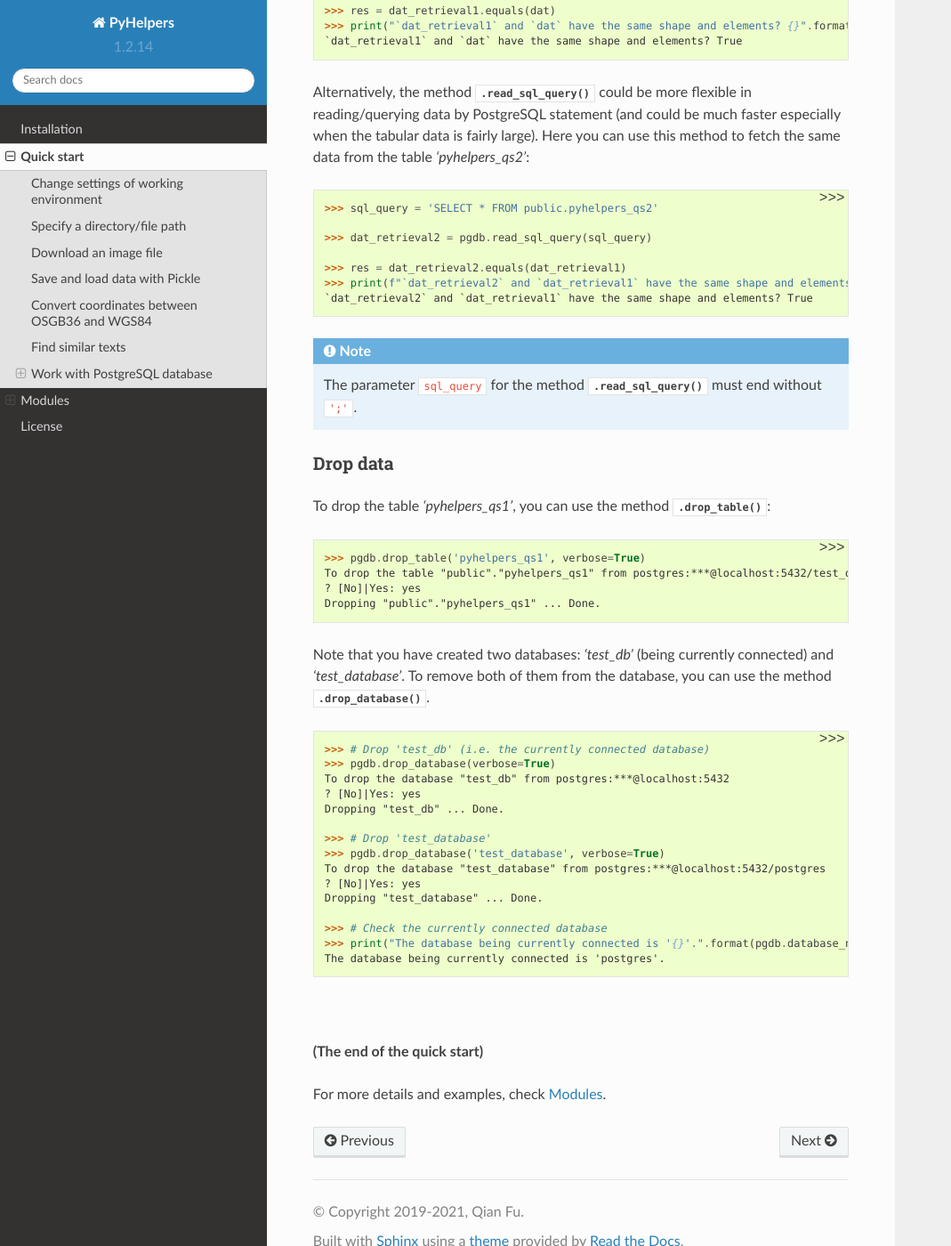
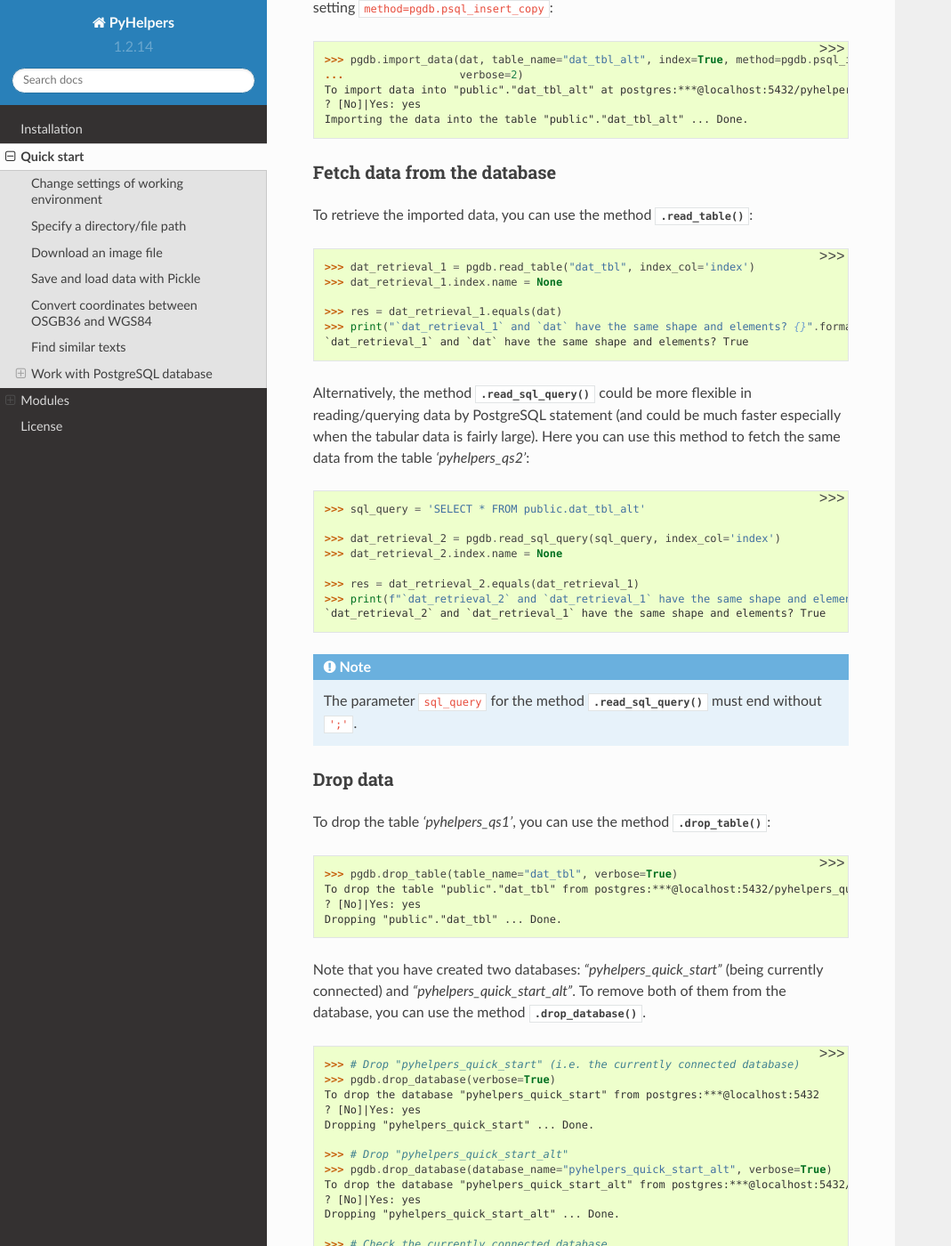
Before and after one commit to mikeqfu/pyhelpers, a Sphinx documentation site: the page built from docs/source/quick-start.rst, in a window 1280 px wide and 1400 px high, scrolled down 11143 px. Shown: the whole window at 89% size, without its empty margins (0-1069 px from the left). Built offline with Sphinx 7.4.7 and the Read the Docs theme 2.0.0, drawn with Linux system fonts in a browser that asks for light colours; some of the changed text lies outside the part shown.

Commit message:
Modify docs\source\quick-start.rst

```diff
--- a/docs/source/quick-start.rst
+++ b/docs/source/quick-start.rst
@@ -59,7 +59,7 @@
     >>> print(rel_path_cwd)
     .
 
-To direct to a temporary folder, named ``"pyhelpers_quick_start"``, for this tutorial:
+To direct to a temporary folder, named *"pyhelpers_quick_start"*, for this tutorial:
 
 .. code-block:: python
 
@@ -71,36 +71,36 @@
     >>> print(rel_path_qs)
     pyhelpers_quick_start
 
-Check whether the directory "pyhelpers_quick_start" exists:
+Check whether the directory *"pyhelpers_quick_start\\"* exists:
 
 .. code-block:: python
 
-    >>> print("The directory \"{}\" exists? {}".format(rel_path_qs, os.path.exists(path_to_qs)))
-    The directory "pyhelpers_quick_start" exists? False
+    >>> print("The directory \"{}\\\" exists? {}".format(rel_path_qs, os.path.exists(path_to_qs)))
+    The directory "pyhelpers_quick_start\" exists? False
 
-In the case that the folder ``'pyhelpers_quick_start'`` does not exist, you could set the parameter ``mkdir`` (which defaults to ``False``) to be ``True``, and the folder will be created as the path is specified:
+In the case that the directory *"pyhelpers_quick_start\\"* does not exist, you could set the parameter ``mkdir`` (which defaults to ``False``) to be ``True``, and the folder will be created as the path is specified:
 
 .. code-block:: python
 
     >>> # Set `mkdir` to be `True` to create a folder named "pyhelpers_quick_start"
     >>> path_to_qs = cd(qs_dirname, mkdir=True)
 
-    >>> # Whether the directory "pyhelpers_quick_start" exists now
-    >>> print("The directory \"{}\" exists? {}".format(rel_path_qs, os.path.exists(path_to_qs)))
-    The directory "pyhelpers_quick_start" exists? True
+    >>> # Whether the directory "pyhelpers_quick_start\" exists now
+    >>> print("The directory \"{}\\\" exists? {}".format(rel_path_qs, os.path.exists(path_to_qs)))
+    The directory "pyhelpers_quick_start\" exists? True
 
 If you provide a filename (with a file extension), you can then get an absolute path to the file. For example:
 
 .. code-block:: python
 
-    >>> dat_filename = "data.dat"  # Specify a filename
+    >>> dat_filename = "quick_start.dat"  # Specify a filename
 
-    >>> dat_file_path = cd(qs_dirname, dat_filename)  # Path to the file named "dat.dat"
+    >>> dat_file_path = cd(qs_dirname, dat_filename)  # Path to the file named "quick_start.dat"
     >>> # equivalent to: dat_file_path = cd(path_to_qs, dat_filename)
 
-    >>> dat_rel_path = os.path.relpath(dat_file_path)  # Relative path of the file "dat.dat"
+    >>> dat_rel_path = os.path.relpath(dat_file_path)  # Relative path of the file "quick_start.dat"
     >>> print(dat_rel_path)
-    pyhelpers_quick_start\data.dat
+    pyhelpers_quick_start\quick_start.dat
 
 When only one filename (with a file extension) is provided and ``mkdir=True``, the function will only create the folder (if it does not exist) for the file, rather than taking the filename as a folder name.
 
@@ -174,7 +174,7 @@
 
 .. note::
 
-    The function :py:func:`download_file_from_url()<pyhelpers.ops.download_file_from_url>` requires `requests`_ and `tqdm`_.
+    The function :py:func:`download_file_from_url()<pyhelpers.ops.download_file_from_url>` requires `requests`_ (and, if ``verbose=True``, `tqdm`_).
 
 Suppose you would like to download a Python logo from the homepage of `Python`_, firstly, specify the URL:
 
@@ -182,7 +182,7 @@
 
     >>> url = 'https://www.python.org/static/community_logos/python-logo-master-v3-TM.png'
 
-Then specify where you would like to save the .png file and what the filename it would be. For example, to name the file as ``"python-logo.png"`` and save it to the directory ``"pyhelpers_quick_start\images"``:
+Then specify where you would like to save the .png file and what the filename it would be. For example, to name the file as *"python-logo.png"* and save it to the directory *"pyhelpers_quick_start\\images\\"*:
 
 .. code-block:: python
 
@@ -202,19 +202,19 @@
 
 If you are using Jupyter Notebook, you can also view the picture using `IPython.display.Image`_:
 
-.. figure:: _images/python-logo.*
+.. figure:: _images/python-logo-qs.*
     :name: python-logo-qs
     :align: center
     :width: 65%
 
     The Python Logo.
 
-Again, if you would like to delete the download directory, ``"pyhelpers_quick_start\images\"``, use the function :py:func:`delete_dir()<pyhelpers.dir.delete_dir>`:
+Again, if you would like to delete the download directory, *"pyhelpers_quick_start\\images\\"* as well as *"pyhelpers_quick_start\\"*, use the function :py:func:`delete_dir()<pyhelpers.dir.delete_dir>`:
 
 .. code-block:: python
 
     >>> delete_dir(path_to_qs, confirmation_required=False, verbose=True)
-    Deleting "pyhelpers_quick_start" ... Done.
+    Deleting "pyhelpers_quick_start\" ... Done.
 
 From the module :py:mod:`ops<pyhelpers.ops>`, the function :py:func:`confirmed()<pyhelpers.ops.confirmed>` may be quite helpful especially when you would like to request a confirmation before proceeding with some processes. For example:
 
@@ -261,14 +261,16 @@
     ...                      (383819, 398052),   # Manchester
     ...                      (582044, 152953)],  # Leeds
     ...                     dtype=np.int64)
-    >>> dat = pd.DataFrame(xy_array, columns=['Easting', 'Northing'])
+    >>> idx_names = ['London', 'Birmingham', 'Manchester', 'Leeds']
+    >>> col_names = ['Easting', 'Northing']
+    >>> dat = pd.DataFrame(xy_array, index=idx_names, columns=col_names)
 
     >>> print(dat)
-       Easting  Northing
-    0   530034    180381
-    1   406689    286822
-    2   383819    398052
-    3   582044    152953
+                Easting  Northing
+    London       530034    180381
+    Birmingham   406689    286822
+    Manchester   383819    398052
+    Leeds        582044    152953
 
 If you would like to save ``dat`` as a `pickle`_ file and retrieve it later, use the functions :py:func:`save_pickle()<pyhelpers.store.save_pickle>` and :py:func:`load_pickle()<pyhelpers.store.load_pickle>`:
 
@@ -295,17 +297,18 @@
 
 .. code-block:: python
 
+    >>> # Check whether `dat_retrieved` is equal to `dat`
     >>> print("`dat_retrieved` is equal to `dat`? {}".format(dat_retrieved.equals(dat)))
     `dat_retrieved` is equal to `dat`? True
 
 The :ref:`pyhelpers.store<store>` module also have functions for saving/loading data of some other formats, such as ``.csv``, ``.txt``, ``.json``, ``.xlsx`` (or ``.xls``) and ``.feather``.
 
-Now, before you move on, you can delete the directory *'pyhelpers_quick_start'* (i.e. ``path_to_qs``) to clear up the mess that have been produced so far:
+Now, before you move on, you can delete the directory *"pyhelpers_quick_start\\"* (i.e. ``path_to_qs``) to clear up the mess that have been produced so far:
 
 .. code-block:: python
 
     >>> delete_dir(path_to_qs, confirmation_required=False, verbose=True)
-    Deleting "pyhelpers_quick_start" ... Done.
+    Deleting "pyhelpers_quick_start\" ... Done.
 
 
 .. _geom-examples:
@@ -384,18 +387,18 @@
     >>> print(result_1)
     Anglia
 
-The parameter ``processor`` for the function is by default ``'fuzzywuzzy'``, meaning that it would use the Python package `FuzzyWuzzy`_ to perform the task.
+The parameter ``processor`` for the function is by default ``'difflib'``, meaning that it would use the Python package `difflib`_ to perform the task.
 
-Alternatively, you could also turn to `NLTK`_ by setting ``processor`` to be ``'nltk'``:
+Alternatively, you could also turn to `FuzzyWuzzy`_ by setting ``processor`` to be ``'fuzzywuzzy'``:
 
 .. note::
 
-    `NLTK`_ is not required for the installation of PyHelpers. If it is not yet available on your system, you have to install it before you can proceed with ``processor='nltk'``.
+    `FuzzyWuzzy`_ is not required for the installation of PyHelpers (>=1.2.15). If it is not yet available on your system, you have to install it before you can proceed with setting ``processor='fuzzywuzzy'``.
 
 .. code-block:: python
 
     >>> # Find the most similar word to 'ang' by using NLTK
-    >>> result_2 = find_similar_str(string, lookup_list, processor='nltk')
+    >>> result_2 = find_similar_str(string, lookup_list, processor='fuzzywuzzy')
 
     >>> print(result_2)
     Anglia
@@ -427,88 +430,89 @@
 
     ``password`` is by default ``None``. If you do not wish to specify the password explicitly in your script, then you will be asked to type in the password manually when you create an instance of the class.
 
-For example, to create an instance named ``pgdb`` and connect to a database named *'test_db'*:
+For example, to create an instance named ``pgdb`` and connect to a database named *"pyhelpers_quick_start"*:
 
 .. code-block:: python
 
-    >>> pgdb = PostgreSQL(host='localhost', port=5432, username='postgres', database_name='test_db',
-    ...                   password=None)
+    >>> pgdb = PostgreSQL(host='localhost', port=5432, username='postgres',
+    ...                   database_name="pyhelpers_quick_start", password=None)
     Password (postgres@localhost:5432): ***
-    Connecting postgres:***@localhost:5432/test_db ... Successfully.
+    Connecting postgres:***@localhost:5432/pyhelpers_quick_start ... Successfully.
 
-.. figure:: _images/qs-sql-test-db.png
-    :name: qs-sql-test-db
+.. figure:: _images/qs-sql-test-db-1.png
+    :name: qs-sql-test-db-1
     :align: center
-    :width: 50%
+    :width: 60%
 
-    The database *'test_db'*.
+    The database *"pyhelpers_quick_start"*.
 
 .. note::
 
     - Similar to ``password``, if any of the other parameters is ``None``, you will also be asked to type in the information.
 
-    - If the database *'test_db'* does not exist, it will be created as you create the instance ``pgdb``.
+    - If the database *"pyhelpers_quick_start"* does not exist, it will be created as you create the instance ``pgdb``.
 
-To create another database named *'test_database'*:
+To create another database named *"pyhelpers_quick_start_alt"*:
 
 .. code-block:: python
 
-    >>> pgdb.create_database('test_database', verbose=True)
-    Creating a database: "test_database" ... Done.
+    >>> pgdb.create_database("pyhelpers_quick_start_alt", verbose=True)
+    Creating a database: "pyhelpers_quick_start_alt" ... Done.
 
 To check if the database has been successfully created:
 
 .. code-block:: python
 
-    >>> res = pgdb.database_exists('test_database')
-    >>> print("The database 'test_database' has been successfully created? {}".format(res))
-    The database 'test_database' has been successfully created? True
+    >>> print("The database being currently connected is \"{}\".".format(pgdb.database_name))
+    The database being currently connected is "pyhelpers_quick_start_alt".
 
-    >>> print("The database being currently connected is '{}'.".format(pgdb.database_name))
-    The database being currently connected is 'test_database'.
+    >>> res = pgdb.database_exists("pyhelpers_quick_start_alt")
+    >>> print("The database \"{}\" is successfully created? {}".format(pgdb.database_name, res))
+    The database "pyhelpers_quick_start_alt" is successfully created? True
 
-.. figure:: _images/qs-sql-test-database.png
-    :name: qs-sql-test-database
+.. figure:: _images/qs-sql-test-db-2.png
+    :name: qs-sql-test-db-2
     :align: center
-    :width: 50%
+    :width: 60%
 
-    The database *'test_database'*.
+    The database *"pyhelpers_quick_start_alt"*.
 
 .. note::
 
-    Once a new database is created, the instance ``pgdb`` is by default connected with the new database *'test_database'*.
+    Once a new database is created, the instance ``pgdb`` is by default connected with the new database *"pyhelpers_quick_start_alt"*.
 
-If you would like to connect back to *'test_db'*:
+If you would like to connect back to *"pyhelpers_quick_start"*:
 
 .. code-block:: python
 
-    >>> pgdb.connect_database('test_db', verbose=True)
-    Connecting postgres:***@localhost:5432/test_db ... Successfully.
+    >>> pgdb.connect_database("pyhelpers_quick_start", verbose=True)
+    Connecting postgres:***@localhost:5432/pyhelpers_quick_start ... Successfully.
 
-    >>> print("The database being currently connected is '{}'.".format(pgdb.database_name))
-    The database being currently connected is 'test_db'.
+    >>> print("The database being currently connected is \"{}\".".format(pgdb.database_name))
+    The database being currently connected is "pyhelpers_quick_start".
 
 
 Import data into the database
 -----------------------------
 
-After the database connection has been established, you can use the method :py:meth:`.import_data()<pyhelpers.sql.PostgreSQL.import_data>` to import ``dat`` (see the :ref:`example<store-dat>` above) into a table named *'pyhelpers_qs1'*:
+After the database connection has been established, you can use the method :py:meth:`.import_data()<pyhelpers.sql.PostgreSQL.import_data>` to import ``dat`` (see the :ref:`example<store-dat>` above) into a table named *"dat_tbl"*:
 
 .. code-block:: python
 
-    >>> pgdb.import_data(dat, table_name='pyhelpers_qs1', verbose=True)
-    To import the data into table "public"."pyhelpers_qs1" at postgres:***@localhost:5432/test_db
+    >>> pgdb.import_data(dat, table_name="dat_tbl", index=True, verbose=2)
+    To import data into "public"."dat_tbl" at postgres:***@localhost:5432/pyhelpers_quick_start
     ? [No]|Yes: yes
-    Importing data into "public"."pyhelpers_qs1" ... Done.
+    Importing the data into the table "public"."dat_tbl" ... Done.
 
-The method :py:meth:`.import_data()<pyhelpers.sql.PostgreSQL.import_data>` relies on `pandas.DataFrame.to_sql`_, with the parameter ``'method'`` is set to be ``'multi'`` by default. However, it can also take a callable :py:meth:`.psql_insert_copy()<pyhelpers.sql.PostgreSQL.psql_insert_copy>` as an alternative ``'method'`` to significantly speed up importing data into the database. Try to import the same data into a table named *'pyhelpers_qs2'* by setting ``method=pgdb.psql_insert_copy``:
+The method :py:meth:`.import_data()<pyhelpers.sql.PostgreSQL.import_data>` relies on `pandas.DataFrame.to_sql`_, with the parameter ``'method'`` is set to be ``'multi'`` by default. However, it can also take a callable :py:meth:`.psql_insert_copy()<pyhelpers.sql.PostgreSQL.psql_insert_copy>` as an alternative ``'method'`` to significantly speed up importing data into the database. Try to import the same data into a table named *"dat_tbl_alt"* by setting ``method=pgdb.psql_insert_copy``:
 
 .. code-block:: python
 
-    >>> pgdb.import_data(dat, table_name='pyhelpers_qs2', method=pgdb.psql_insert_copy, verbose=True)
-    To import the data into table "public"."pyhelpers_qs2" at postgres:***@localhost:5432/test_db
+    >>> pgdb.import_data(dat, table_name="dat_tbl_alt", index=True, method=pgdb.psql_insert_copy,
+    ...                  verbose=2)
+    To import data into "public"."dat_tbl_alt" at postgres:***@localhost:5432/pyhelpers_quick_start
     ? [No]|Yes: yes
-    Importing data into "public"."pyhelpers_qs2" ... Done.
+    Importing the data into the table "public"."dat_tbl_alt" ... Done.
 
 
 Fetch data from the database
@@ -518,23 +522,25 @@
 
 .. code-block:: python
 
-    >>> dat_retrieval1 = pgdb.read_table('pyhelpers_qs1')
+    >>> dat_retrieval_1 = pgdb.read_table("dat_tbl", index_col='index')
+    >>> dat_retrieval_1.index.name = None
 
-    >>> res = dat_retrieval1.equals(dat)
-    >>> print("`dat_retrieval1` and `dat` have the same shape and elements? {}".format(res))
-    `dat_retrieval1` and `dat` have the same shape and elements? True
+    >>> res = dat_retrieval_1.equals(dat)
+    >>> print("`dat_retrieval_1` and `dat` have the same shape and elements? {}".format(res))
+    `dat_retrieval_1` and `dat` have the same shape and elements? True
 
 Alternatively, the method :py:meth:`.read_sql_query()<pyhelpers.sql.PostgreSQL.read_sql_query>` could be more flexible in reading/querying data by PostgreSQL statement (and could be much faster especially when the tabular data is fairly large). Here you can use this method to fetch the same data from the table *'pyhelpers_qs2'*:
 
 .. code-block:: python
 
-    >>> sql_query = 'SELECT * FROM public.pyhelpers_qs2'
+    >>> sql_query = 'SELECT * FROM public.dat_tbl_alt'
 
-    >>> dat_retrieval2 = pgdb.read_sql_query(sql_query)
+    >>> dat_retrieval_2 = pgdb.read_sql_query(sql_query, index_col='index')
+    >>> dat_retrieval_2.index.name = None
 
-    >>> res = dat_retrieval2.equals(dat_retrieval1)
-    >>> print(f"`dat_retrieval2` and `dat_retrieval1` have the same shape and elements? {res}")
-    `dat_retrieval2` and `dat_retrieval1` have the same shape and elements? True
+    >>> res = dat_retrieval_2.equals(dat_retrieval_1)
+    >>> print(f"`dat_retrieval_2` and `dat_retrieval_1` have the same shape and elements? {res}")
+    `dat_retrieval_2` and `dat_retrieval_1` have the same shape and elements? True
 
 .. note::
 
@@ -548,30 +554,30 @@
 
 .. code-block:: python
 
-    >>> pgdb.drop_table('pyhelpers_qs1', verbose=True)
-    To drop the table "public"."pyhelpers_qs1" from postgres:***@localhost:5432/test_db
+    >>> pgdb.drop_table(table_name="dat_tbl", verbose=True)
+    To drop the table "public"."dat_tbl" from postgres:***@localhost:5432/pyhelpers_quick_start
     ? [No]|Yes: yes
-    Dropping "public"."pyhelpers_qs1" ... Done.
+    Dropping "public"."dat_tbl" ... Done.
 
-Note that you have created two databases: *'test_db'* (being currently connected) and *'test_database'*. To remove both of them from the database, you can use the method :py:meth:`.drop_database()<pyhelpers.sql.PostgreSQL.drop_database>`.
+Note that you have created two databases: *"pyhelpers_quick_start"* (being currently connected) and *"pyhelpers_quick_start_alt"*. To remove both of them from the database, you can use the method :py:meth:`.drop_database()<pyhelpers.sql.PostgreSQL.drop_database>`.
 
 .. code-block:: python
 
-    >>> # Drop 'test_db' (i.e. the currently connected database)
+    >>> # Drop "pyhelpers_quick_start" (i.e. the currently connected database)
     >>> pgdb.drop_database(verbose=True)
-    To drop the database "test_db" from postgres:***@localhost:5432
+    To drop the database "pyhelpers_quick_start" from postgres:***@localhost:5432
     ? [No]|Yes: yes
-    Dropping "test_db" ... Done.
+    Dropping "pyhelpers_quick_start" ... Done.
 
-    >>> # Drop 'test_database'
-    >>> pgdb.drop_database('test_database', verbose=True)
-    To drop the database "test_database" from postgres:***@localhost:5432/postgres
+    >>> # Drop "pyhelpers_quick_start_alt"
+    >>> pgdb.drop_database(database_name="pyhelpers_quick_start_alt", verbose=True)
+    To drop the database "pyhelpers_quick_start_alt" from postgres:***@localhost:5432/postgres
     ? [No]|Yes: yes
-    Dropping "test_database" ... Done.
+    Dropping "pyhelpers_quick_start_alt" ... Done.
 
     >>> # Check the currently connected database
-    >>> print("The database being currently connected is '{}'.".format(pgdb.database_name))
-    The database being currently connected is 'postgres'.
+    >>> print("The database being currently connected is \"{}\".".format(pgdb.database_name))
+    The database being currently connected is "postgres".
 
 
 .. _`Python`: https://www.python.org/
```
Also changed, not shown: other parts of docs/source/quick-start.rst (+19 -20 lines).
